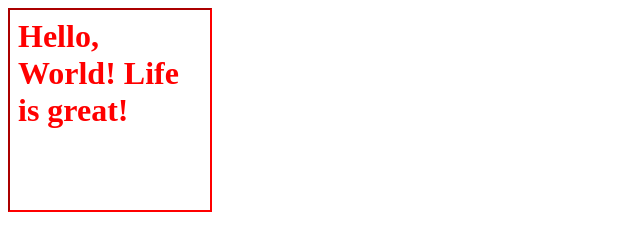
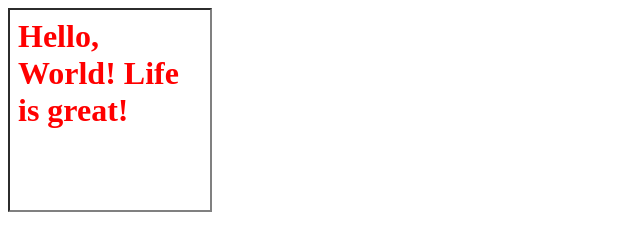
Before and after one commit to Lemalad/L_A_D, a plain HTML site: page index.html in a window 1280 px wide. Shown: the whole page, without its empty margins (0-640 px from the left). Drawn offline with Linux system fonts and the light colour scheme.

Commit message:
Update frame color

```diff
--- a/style.css
+++ b/style.css
@@ -3,5 +3,5 @@ h1 {
 }
 
 iframe {
-  border-color: red;
+  border-color: gray;
 }
```
